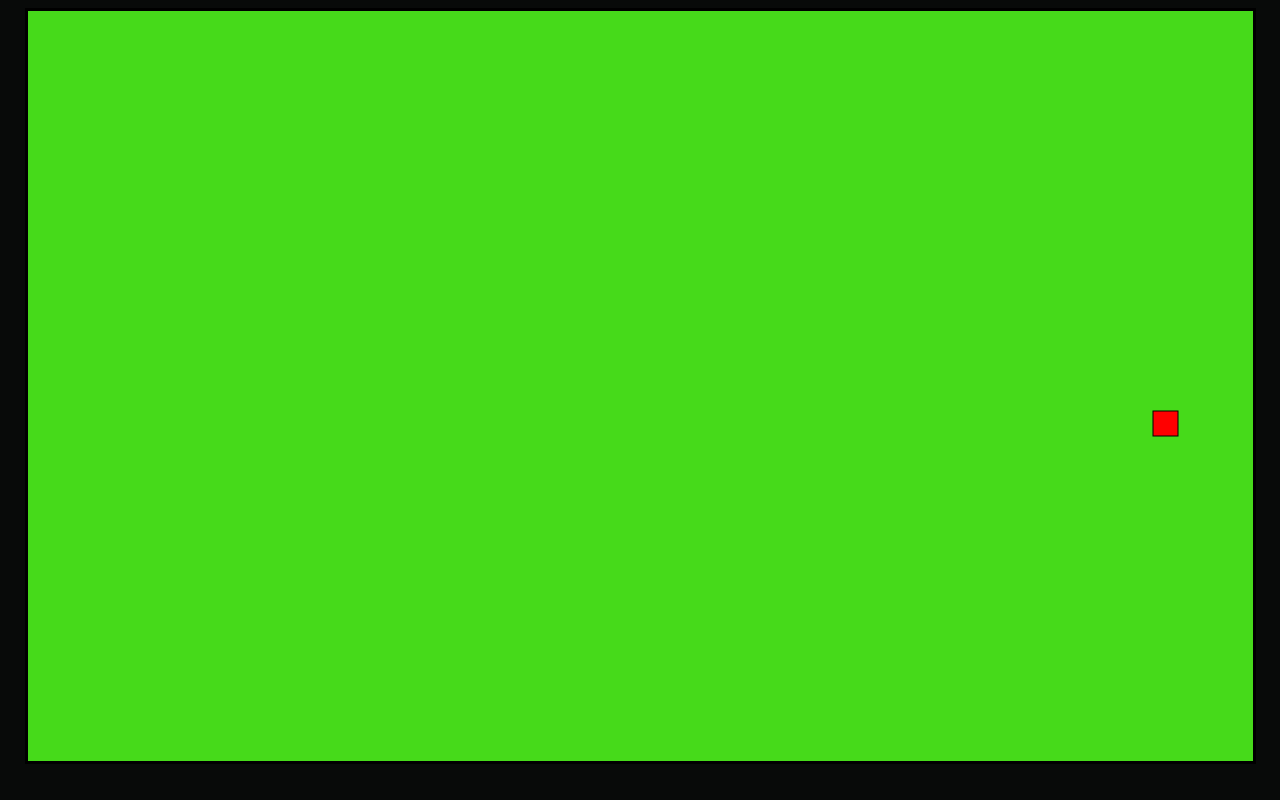
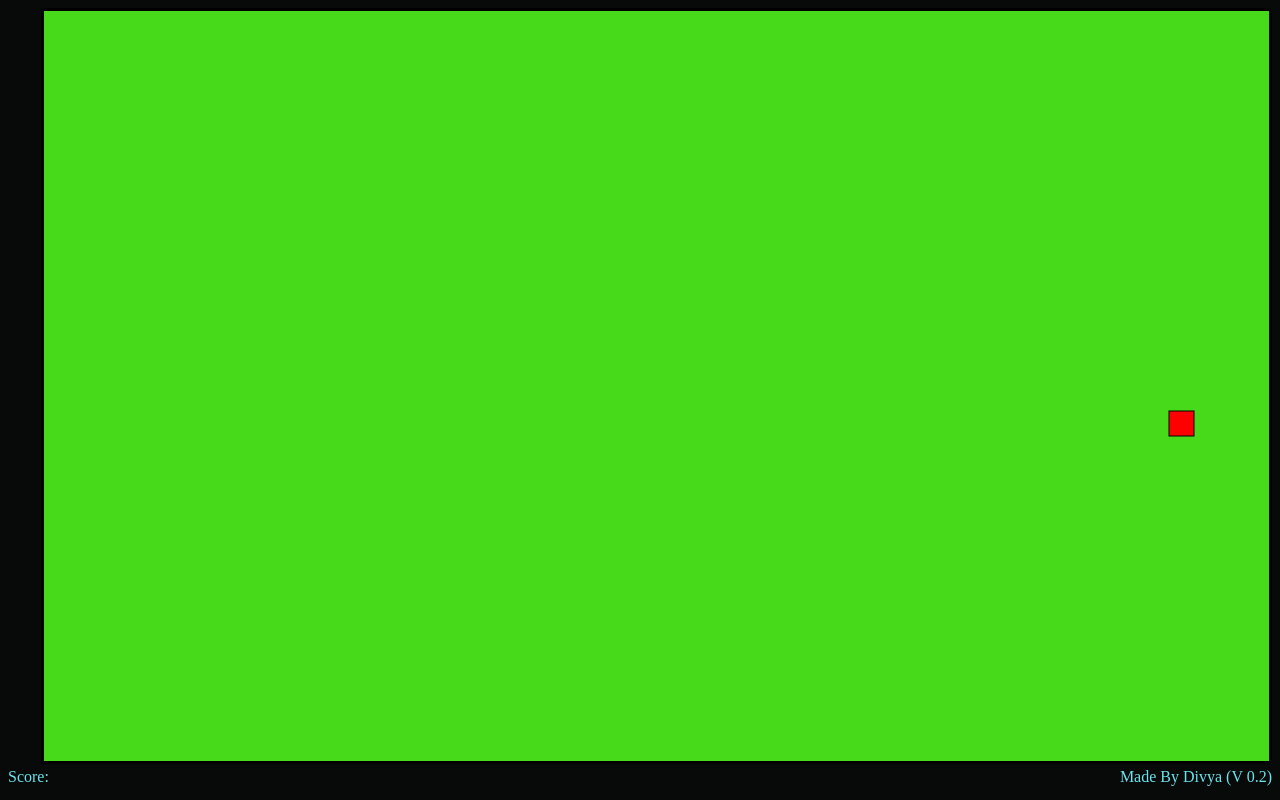
Before and after one commit to dd-712/game, a plain HTML site: page index.html in a window 1280 px wide. Drawn offline with Linux system fonts and the light colour scheme.

Commit message:
Update index.html

```diff
--- a/index.html
+++ b/index.html
@@ -11,10 +11,20 @@
             body {
                 background-color: rgb(8, 10, 9);
             }
+            div {
+                color:rgb(106, 228, 236);
+                float:right;
+            }
+            span {
+                color:rgb(106, 228, 236);
+                float:left;
+            }
         </style>
     </head>
     <body>
-        <div style = "text-align:center;"><canvas></canvas></div>
+        <div><canvas></canvas></div>
+        <span>Score: </span><span id="s"></span>
+        <div>Made By Divya (V 0.2)</div>
         <script src="snake.js"></script>
     </body>
 </html>
```
